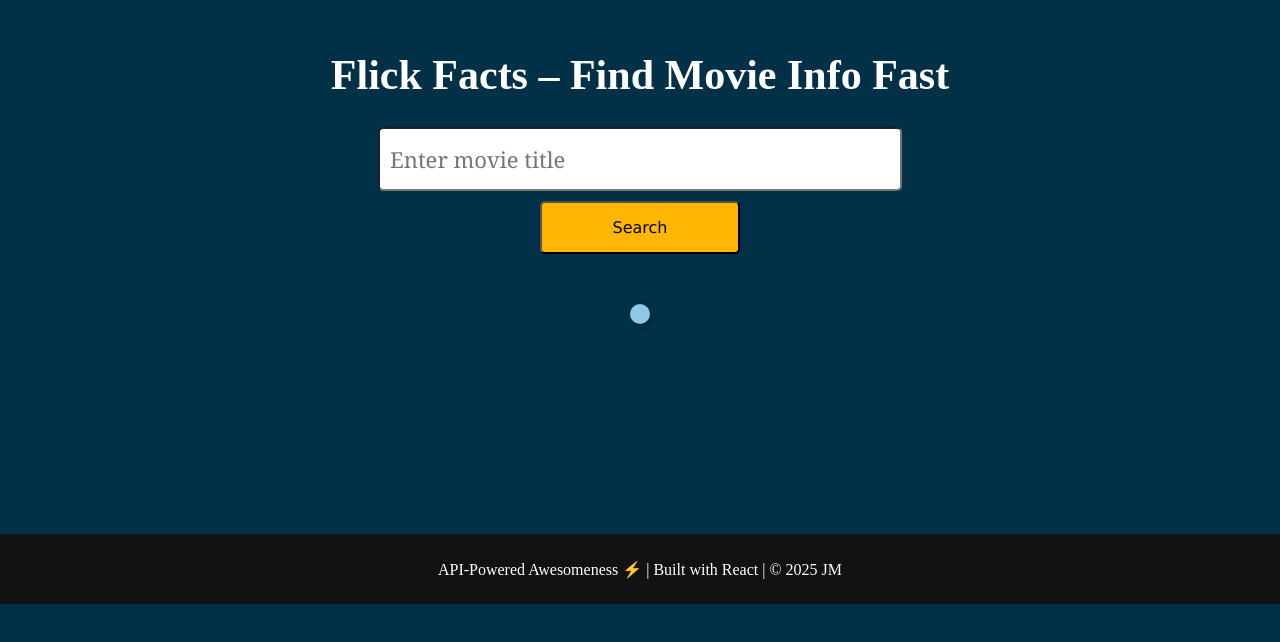
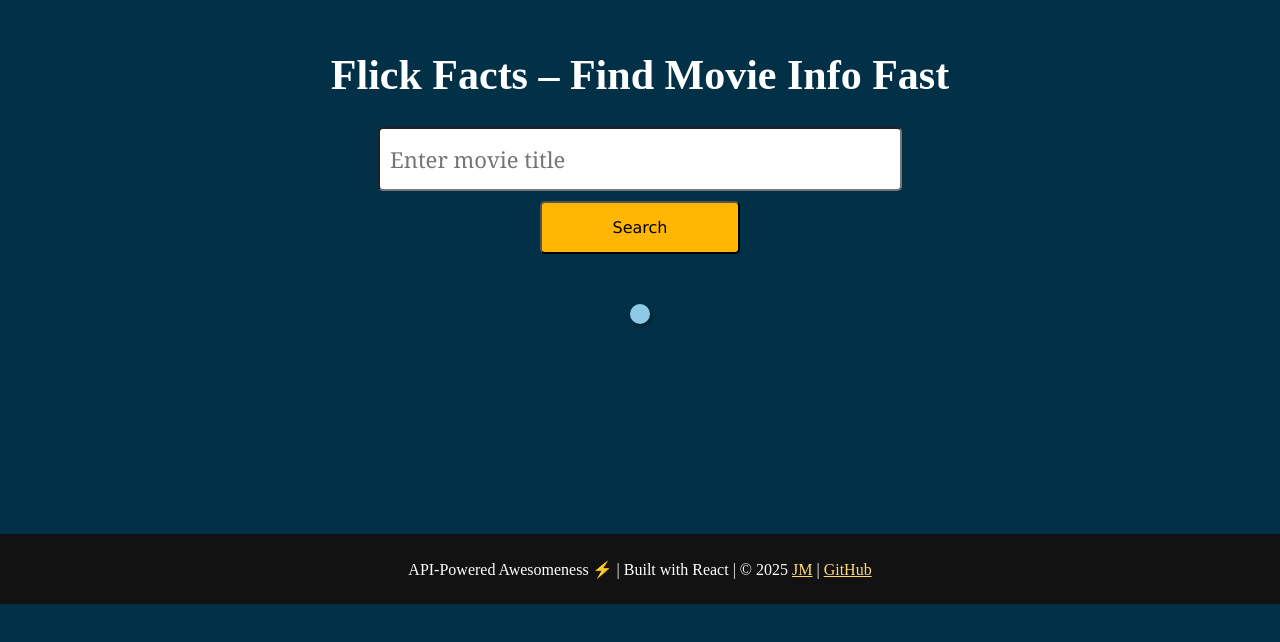
Before and after one commit to jeanMachadoNotes/Fast-Flix-React-App, a React (Create React App) app: page / in a window 1280 px wide. Shown: the part 196-838 px from the top of the page. Built offline with nearby package versions, Linux system fonts and the light colour scheme.

Commit message:
Updated footer links

```diff
--- a/src/App.js
+++ b/src/App.js
@@ -57,7 +57,7 @@ function App() {
           <p>{error}</p>
         </div>
         <footer className="footer">
-          <p>API-Powered Awesomeness ⚡ | Built with React | © 2025 JM</p>
+          <p>API-Powered Awesomeness ⚡ | Built with React | © 2025 <a href="https://www.jeanmachado.net" rel="noreferrer" target="_blank">JM</a> | <a rel="noreferrer" target="_blank" href="https://github.com/jeanMachadoNotes/Fast-Flix-React-App">GitHub</a></p>
         </footer>
     </div>
   );
--- a/src/index.css
+++ b/src/index.css
@@ -131,5 +131,9 @@ footer {
   color: white;
   text-align: center;
   padding: 10px;
+}
 
+footer a {
+  text-decoration: underline;
+  color: var(--btn-color-light);
 }
```
